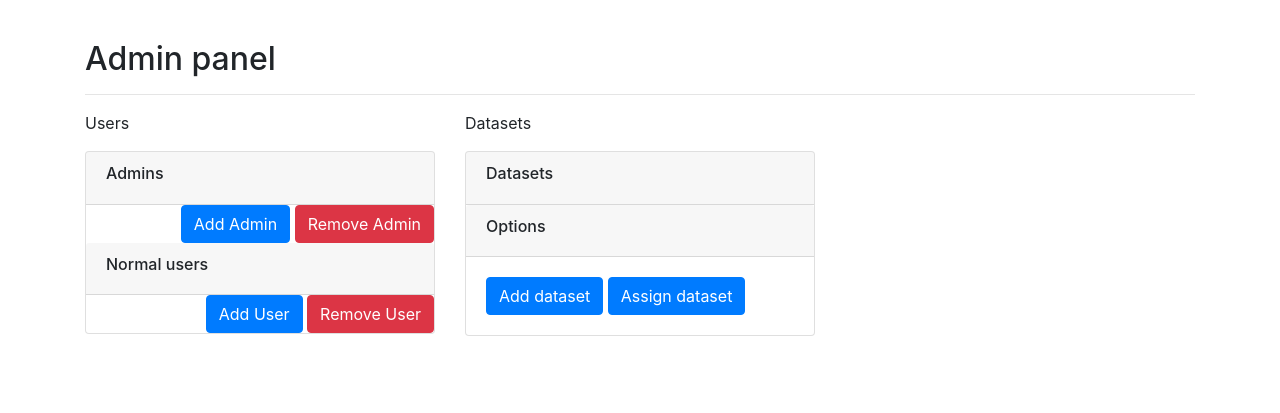
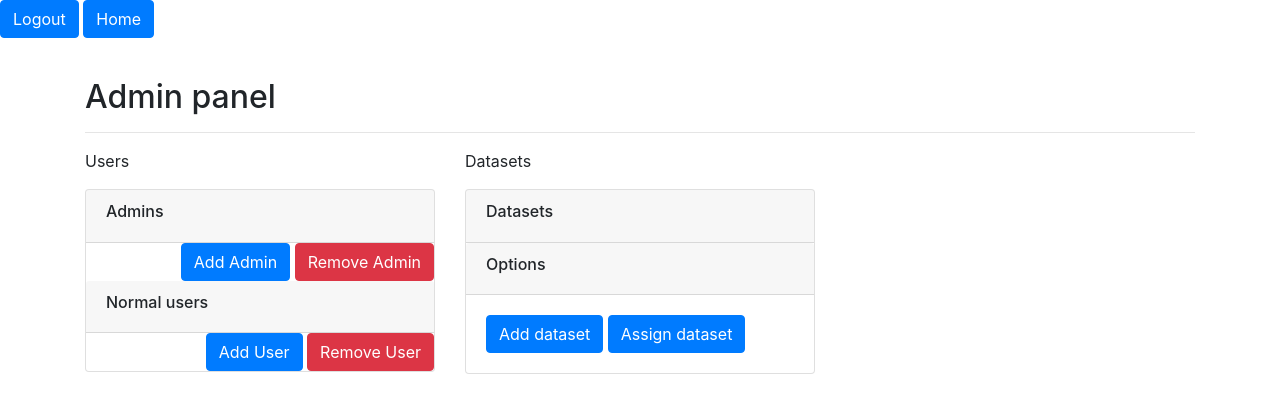
Before and after one commit to nipreps/qkay, a Flask app: template qkay/templates/admin_panel.html in a window 1280 px wide. Shown: the top 413 px of the page. Run offline with Flask 2, Linux system fonts and the light colour scheme; the template is opened without the code that fills it, so the values that code supplies are empty; some libraries are stand-ins or nearby versions.

Commit message:
Fix:Display bugs

```diff
--- a/qkay/qkay.py
+++ b/qkay/qkay.py
@@ -411,7 +411,8 @@ def register():
 
     form = RegistrationForm()
     if current_user.is_authenticated:
-        return redirect("/login")
+        logout_user()
+
 
     if request.method == "POST":
         if form.validate_on_submit():
--- a/qkay/scripts_js/script_button_rating_widget_template.txt
+++ b/qkay/scripts_js/script_button_rating_widget_template.txt
@@ -1,6 +1,6 @@
 $('#qcslider').on('input', function() {
 
-    if ( (Date.now() - timestamp) / 1000 > 10) {
+    if ( (Date.now() - timestamp) / 1000 > 1) {
         $('#btn-submit').removeAttr('disabled');
     };
 
@@ -25,7 +25,7 @@ $('#qcslider').on('input', function() {
 });
 
 $('#confidence').on('input', function() {
-    if ( (Date.now() - timestamp) / 1000 > 10) {
+    if ( (Date.now() - timestamp) / 1000 > 1) {
         $('#btn-submit').removeAttr('disabled');
     };
 
@@ -47,7 +47,7 @@ $('#confidence').on('input', function() {
 
 
 $('#widget-comments').bind('input propertychange', function() {
-    if ( (Date.now() - timestamp) / 1000 > 10) {
+    if ( (Date.now() - timestamp) / 1000 > 1) {
         $('#btn-submit').removeAttr('disabled');
     };
 });
--- a/qkay/templates/admin_panel.html
+++ b/qkay/templates/admin_panel.html
@@ -13,6 +13,14 @@
 <link rel="stylesheet" href="https://use.fontawesome.com/releases/v5.0.8/css/all.css">
 </head>
 <body>
+
+	<div class="column" >
+		<a href="/logout " class="btn btn-primary" role="button">Logout</a>
+		<a href="/login " class="btn btn-primary" role="button">Home</a>
+
+
+	</div>
+
 
 <div class="container">
 <br>  <p class="text-center"> <h2>Admin panel</h2></a></p>
```
Also changed, not shown: qkay/templates/index.html (+5 -2 lines), 1 other file.
